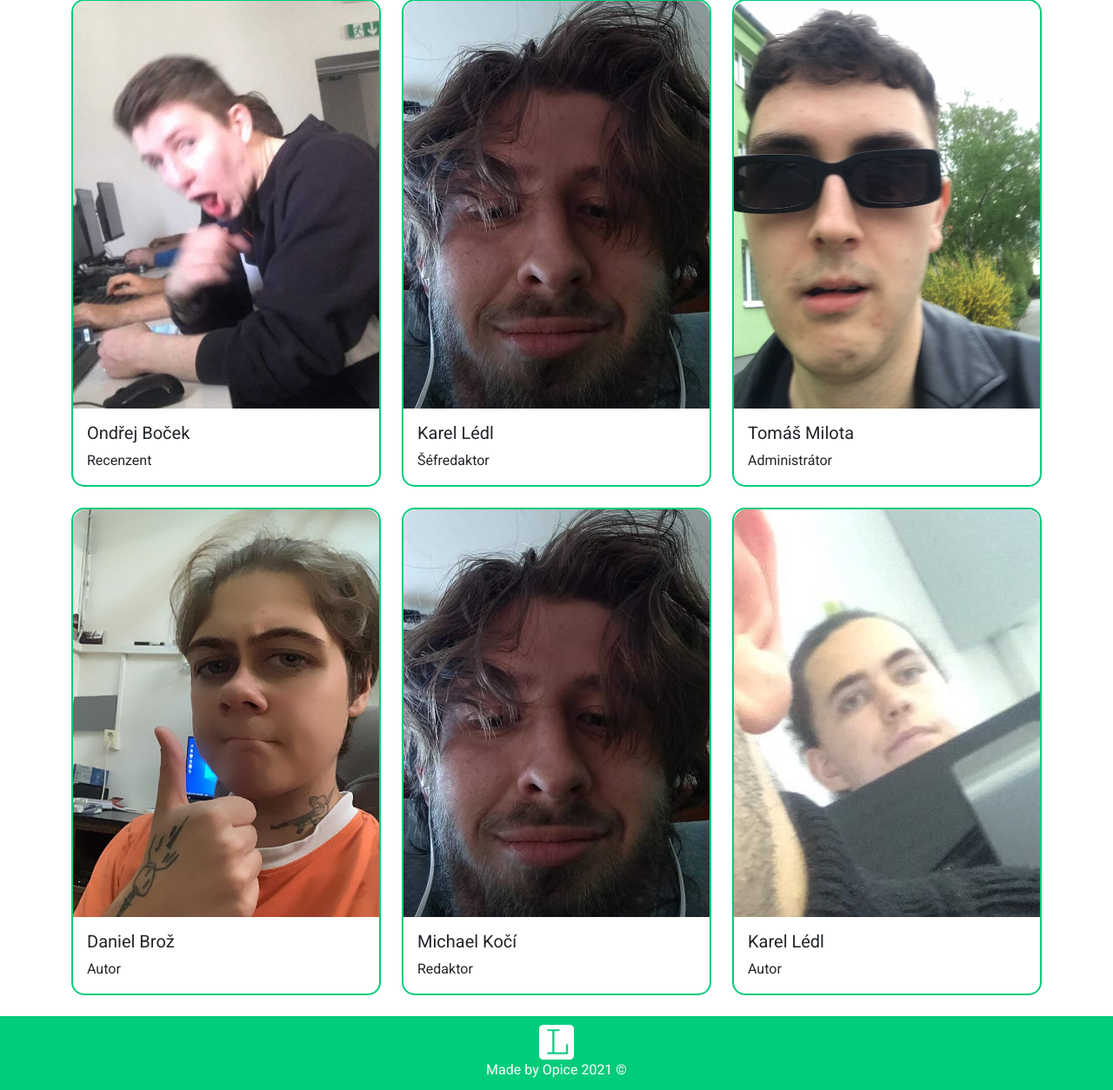
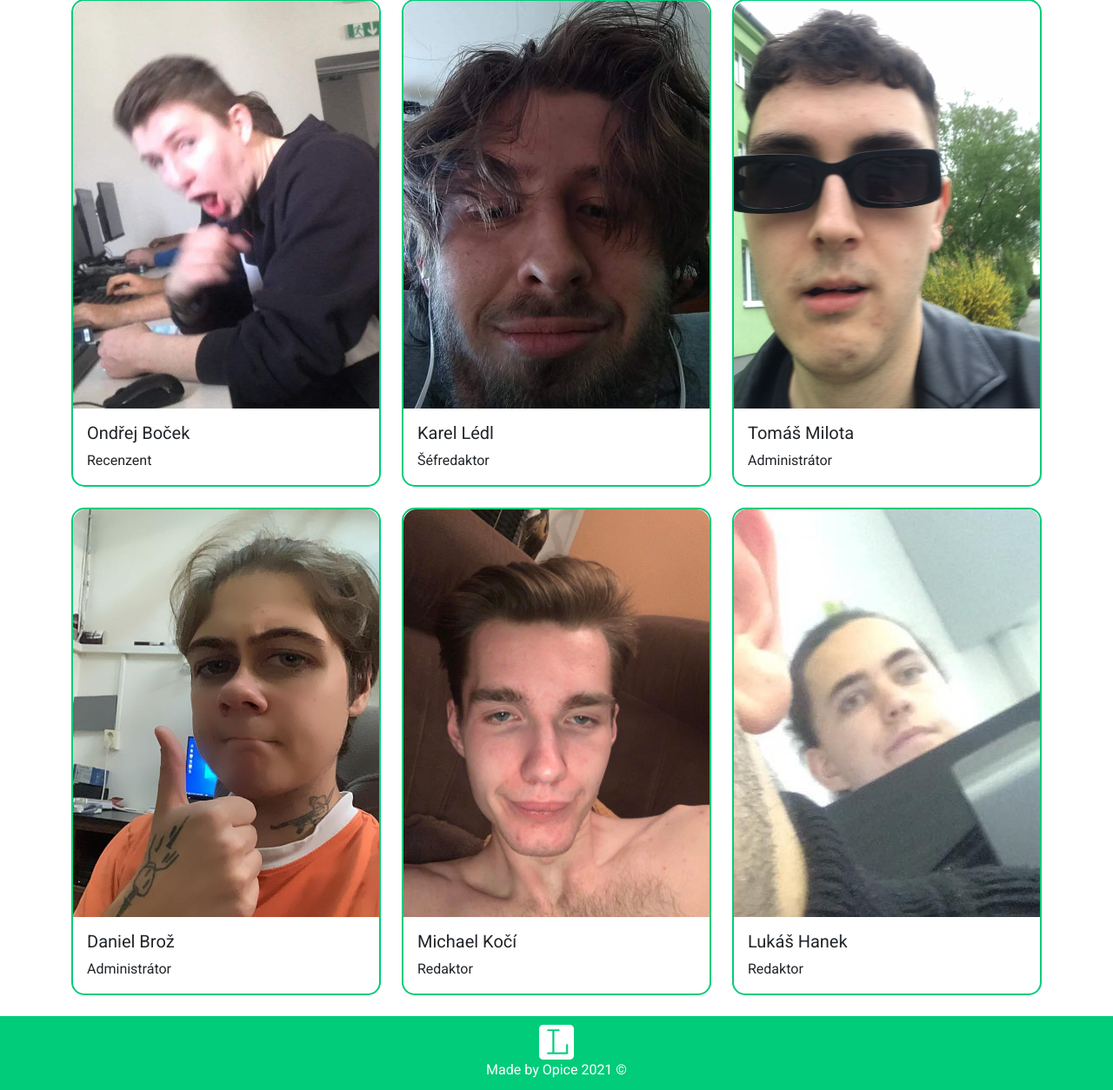
Before and after one commit to tomasmilotta/Opice, a PHP site: page / in a window 1280 px wide. Shown: the part 271-1525 px from the top of the page at 87% size. Run offline with PHP 8.4, Linux system fonts and the light colour scheme.

Commit message:
aktualizace_29112021

```diff
--- a/KÓD/index.php
+++ b/KÓD/index.php
@@ -42,13 +42,13 @@
         <img src="img/broz.jpg" class="card-img-top" alt="...">
         <div class="card-body">
         <h5 class="card-title">Daniel Brož</h5>
-          <p class="card-text">Autor</p>
+          <p class="card-text">Administrátor</p>
         </div>
       </div>
     </div>
     <div class="col-4">
     <div class="card" >
-        <img src="img/ledl.png" class="card-img-top" alt="...">
+        <img src="img/koci.jpg" class="card-img-top" alt="...">
         <div class="card-body">
           <h5 class="card-title">Michael Kočí</h5>
           <p class="card-text">Redaktor</p>
@@ -59,8 +59,8 @@
     <div class="card" >
         <img src="img/hanek.jpg" class="card-img-top" alt="...">
         <div class="card-body">
-        <h5 class="card-title">Karel Lédl</h5>
-          <p class="card-text">Autor</p>
+        <h5 class="card-title">Lukáš Hanek</h5>
+          <p class="card-text">Redaktor</p>
         </div>
       </div>
     </div>
--- a/KÓD/spravaClanku.php
+++ b/KÓD/spravaClanku.php
@@ -79,7 +79,7 @@
         echo "&#9989;";
       }
       echo "</td>";
-      echo "<td align = center>".$radek['clanek_vydani']."</td>";
+      echo "<td align = center>".$radek['clanek_rok']."/".$radek['clanek_vydani']."</td>";
       if($role == 2 || $role==6 || $role == 7 || $role==4){
         if($role == 4){
           if($radek["stav_id"]==2){
```
Also changed, not shown: KÓD/clanky.php (added, +10 -0 lines), KÓD/upravitClanek.php (+7 -3 lines), KÓD/img/hanek2.jpg (added), KÓD/img/koci.jpg (added).
